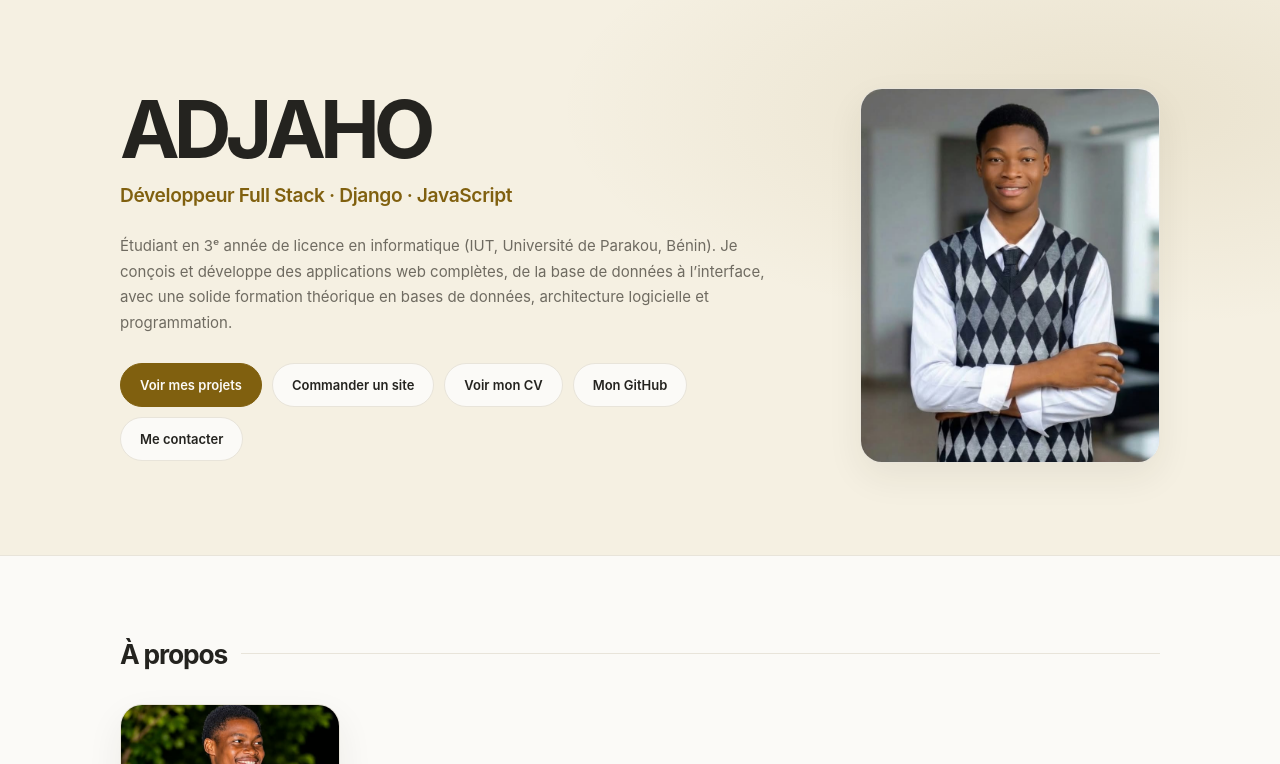
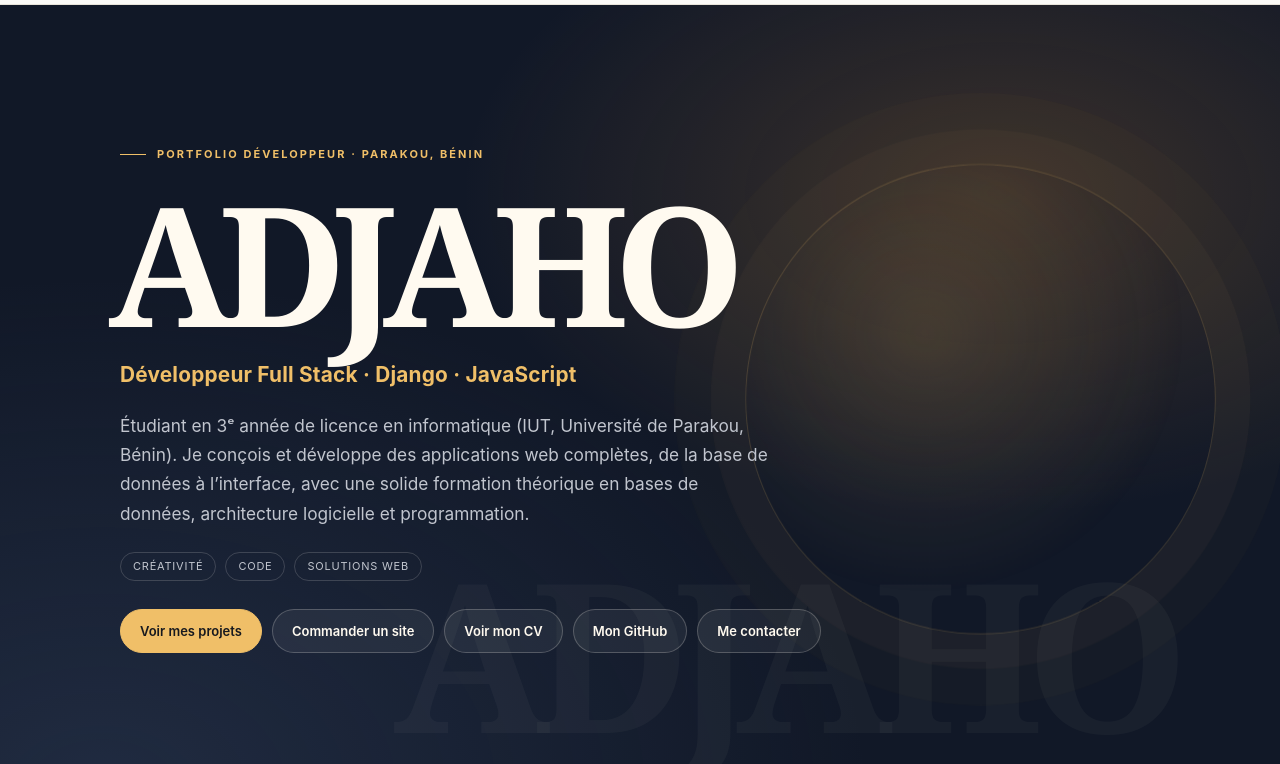
Before and after one commit to leonce535/my_portfolio, a plain HTML site: page index.html in a window 1280 px wide. Shown: the part 59-823 px from the top of the page. Drawn offline with Linux system fonts and the light colour scheme.

Commit message:
Add files via upload

```diff
--- a/index.html
+++ b/index.html
@@ -10,17 +10,19 @@
 <nav><div class="w"><strong>Léonce ADJAHO</strong><div><a href="#apropos">À propos</a><a href="#competences">Compétences</a><a href="#projets">Projets</a><a href="#commande">Commander un site</a><a href="#parcours">Parcours</a><details class="contact-menu"><summary>Envoyer un message</summary><div class="contact-options"><a href="https://wa.me/2290150367960?text=Bonjour%20L%C3%A9once%2C%20je%20souhaite%20discuter%20d%E2%80%99un%20projet%20de%20site%20web." target="_blank" rel="noopener">Écrire sur WhatsApp</a><a href="mailto:adjaholeonce12@gmail.com?subject=Demande%20de%20projet%20web">Écrire par e-mail</a></div></details></div></div></nav>
 
 <header><div class="w hero"><div class="txt">
+<p class="hero-eyebrow"><span></span> Portfolio développeur · Parakou, Bénin</p>
 <h1 id="hero-name" aria-label="ADJAHO, LÉONCE, BIENVENU"><span class="name-word" aria-hidden="true"><span class="letter-top">A</span><span class="letter-bottom">D</span><span class="letter-top">J</span><span class="letter-bottom">A</span><span class="letter-top">H</span><span class="letter-bottom">O</span></span></h1>
 <p class="role">Développeur Full Stack · Django · JavaScript</p>
 <p>Étudiant en 3ᵉ année de licence en informatique (IUT, Université de Parakou, Bénin). Je conçois et développe des applications web complètes, de la base de données à l’interface, avec une solide formation théorique en bases de données, architecture logicielle et programmation.</p>
+<div class="hero-meta"><span>Créativité</span><span>Code</span><span>Solutions web</span></div>
 <div class="btns"><a class="btn p" href="#projets">Voir mes projets</a><a class="btn" href="#commande">Commander un site</a><a class="btn" href="img/Leonce%20adjaho.pdf" target="_blank" rel="noopener">Voir mon CV</a><a class="btn" href="https://github.com/leonce535" target="_blank" rel="noopener">Mon GitHub</a><a class="btn" href="#contact">Me contacter</a></div>
-</div><div class="photo" role="img" aria-label="Photo de ADJAHO"><img src="img/port.jpeg" alt="Portrait de ADJAHO"></div></div></header>
+</div></div></header>
 
 <section id="apropos"><div class="w">
 <h2>À propos</h2>
-<div class="about"><div class="photo" role="img" aria-label="Photo de ADJAHO au travail"><img src="img/pro.jpeg" alt="ADJAHO au travail"></div><div>
 <p>Je suis capable de prendre en charge un projet de bout en bout : analyse du besoin, modélisation (MERISE, UML), développement du back-end, conception de l’interface et mise en ligne. J’ai déjà réalisé des missions en freelance et livré [4] projets complets.</p>
-<p>Ce qui me distingue : une base théorique rigoureuse (algèbre relationnelle, SQL, architecture client-serveur) associée à une pratique régulière du développement web.</p></div></div>
+<p>Ce qui me distingue : une base théorique rigoureuse (algèbre relationnelle, SQL, architecture client-serveur) associée à une pratique régulière du développement web.</p>
+</div>
 </div></section>
 
 <section id="competences"><div class="w">
@@ -43,11 +45,11 @@
 <ul class="tags"><li>HTML5</li><li>CSS3</li><li>JavaScript</li><li>Portfolio</li></ul>
 <div class="links"><a href="https://portfolio-emma2000.netlify.app" target="_blank" rel="noopener">Lien du projet</a><a href="#">Code source</a></div></div>
 
-<div class="card"><div class="shot"><img src="img/blog.png" alt="Aperçu du projet de blog universitaire"></div><h3>Projet 2 — Blog universitaire</h3>
-<div class="proj"><div><div class="k">Contexte</div>Exercice réalisé dans le cadre des cours en licence 2, autour de la création d’un blog universitaire.</div>
-<div><div class="k">Réalisation</div><ul><li>Accueil avec présentation du blog</li><li>Affichage de quelques articles sous forme de cartes</li><li>Interface claire, moderne et adaptée à la lecture</li></ul></div></div>
-<ul class="tags"><li>HTML</li><li>CSS</li><li>JavaScript</li><li>Blog</li><li>Université</li></ul>
-<p class="soon">Projet de cours réalisé en licence 2.</p></div>
+<div class="card"><div class="shot"><img src="img/image.png" alt="Aperçu de ma boutique de vente d’articles"></div><h3>Projet 2 — Boutique de vente d’articles</h3>
+<div class="proj"><div><div class="k">Contexte</div>Site d’essai simple que j’ai réalisé moi-même pour présenter et vendre des articles.</div>
+<div><div class="k">Réalisation</div><ul><li>Présentation des articles dans une interface de boutique</li><li>Affichage des produits sous forme de cartes</li><li>Navigation simple et claire</li></ul></div></div>
+<ul class="tags"><li>HTML</li><li>CSS</li><li>JavaScript</li><li>Boutique</li><li>Commerce</li></ul>
+<p class="soon">Site d’essai personnel réalisé par moi-même.</p></div>
 
 <div class="card"><div class="shot"><img src="img/cap1.jpeg" alt="Aperçu du projet de pharmacie"></div><span class="badge">En cours</span><h3>Projet 3 — Paiement de médicaments en ligne</h3>
 <div class="proj"><div><div class="k">Contexte</div>Plateforme de commande de médicaments en ligne permettant aux utilisateurs de trouver des pharmacies, sélectionner des produits, valider un achat et recevoir la livraison à domicile.</div>
--- a/main.css
+++ b/main.css
@@ -52,7 +52,7 @@ body {
   margin: 0;
   background: var(--bg);
   color: var(--fg);
-  font-family: Inter, ui-sans-serif, system-ui, -apple-system, BlinkMacSystemFont, "Segoe UI", sans-serif;
+  font-family: Inter, "Segoe UI", ui-sans-serif, system-ui, -apple-system, BlinkMacSystemFont, sans-serif;
   line-height: 1.7;
   -webkit-font-smoothing: antialiased;
 }
@@ -78,7 +78,7 @@ nav {
   z-index: 10;
   border-bottom: 1px solid var(--line);
   background: color-mix(in srgb, var(--bg) 92%, transparent);
-  padding: 14px 0;
+  padding: 16px 0;
   font-size: 13px;
   backdrop-filter: blur(14px);
 }
@@ -93,8 +93,9 @@ nav .w {
 
 nav strong {
   color: var(--fg);
-  font-size: 15px;
-  letter-spacing: -.03em;
+  font-family: Georgia, "Times New Roman", serif;
+  font-size: 18px;
+  letter-spacing: -.04em;
 }
 
 nav div {
@@ -170,28 +171,90 @@ nav .contact-options a:hover {
 }
 
 header {
+  --hero-bg: #111827;
+  --hero-fg: #fffaf0;
+  --hero-muted: #c1c5ce;
+  --hero-accent: #f0bf68;
+  position: relative;
   overflow: hidden;
-  border-bottom: 1px solid var(--line);
+  border-bottom: 1px solid rgba(240, 191, 104, .28);
   background:
-    radial-gradient(ellipse at 86% 20%, color-mix(in srgb, var(--ac) 10%, transparent), transparent 35%),
-    var(--acs);
-  padding: clamp(52px, 8vw, 92px) 0;
+    radial-gradient(ellipse at 78% 24%, rgba(166, 112, 52, .28), transparent 38%),
+    radial-gradient(ellipse at 8% 100%, rgba(67, 87, 124, .3), transparent 46%),
+    var(--hero-bg);
+  padding: clamp(74px, 11vw, 142px) 0 clamp(80px, 11vw, 136px);
+  color: var(--hero-fg);
 }
 
 .hero {
-  display: grid;
-  grid-template-columns: minmax(0, 1fr) 300px;
-  gap: clamp(36px, 7vw, 80px);
+  position: relative;
+  z-index: 1;
+}
+
+.hero::before {
+  position: absolute;
+  top: 50%;
+  right: -5%;
+  width: clamp(220px, 36vw, 480px);
+  aspect-ratio: 1;
+  border: 1px solid rgba(240, 191, 104, .22);
+  border-radius: 50%;
+  background: radial-gradient(circle at 38% 36%, rgba(240, 191, 104, .17), transparent 64%);
+  box-shadow: 0 0 0 34px rgba(240, 191, 104, .035), 0 0 0 70px rgba(240, 191, 104, .025);
+  content: "";
+  pointer-events: none;
+  transform: translateY(-50%);
+  animation: orbit-glow 8s ease-in-out infinite alternate;
+}
+
+.hero::after {
+  position: absolute;
+  right: -1%;
+  bottom: -0.5em;
+  color: rgba(255, 250, 240, .035);
+  content: "ADJAHO";
+  font-family: Georgia, "Times New Roman", serif;
+  font-size: clamp(5rem, 17vw, 13rem);
+  font-weight: 700;
+  letter-spacing: -.09em;
+  line-height: 1;
+  pointer-events: none;
+  white-space: nowrap;
+}
+
+.txt {
+  max-width: 840px;
+  animation: hero-enter .8s cubic-bezier(.2, .75, .25, 1) both;
+}
+
+.hero-eyebrow {
+  display: flex;
   align-items: center;
+  gap: 11px;
+  margin: 0 0 22px;
+  color: var(--hero-accent);
+  font-size: 11px;
+  font-weight: 750;
+  letter-spacing: .19em;
+  text-transform: uppercase;
+}
+
+.hero-eyebrow span {
+  width: 26px;
+  height: 1px;
+  background: currentColor;
 }
 
 h1 {
-  margin: 0 0 10px;
-  color: var(--fg);
-  font-size: clamp(2.8rem, 8vw, 5rem);
-  font-weight: 750;
-  letter-spacing: -.075em;
-  line-height: 1;
+  position: relative;
+  z-index: 1;
+  margin: 0 0 18px -0.07em;
+  color: var(--hero-fg);
+  font-family: Georgia, "Times New Roman", serif;
+  font-size: clamp(4.5rem, 13vw, 10.5rem);
+  font-weight: 700;
+  letter-spacing: -.09em;
+  line-height: .92;
 }
 
 h1 span {
@@ -258,26 +321,93 @@ h1 span:nth-child(6) {
 }
 
 .role {
-  margin: 0 0 22px;
-  color: var(--ac);
-  font-size: clamp(1rem, 2vw, 1.2rem);
-  font-weight: 600;
-  letter-spacing: -.02em;
+  margin: 0 0 18px;
+  color: var(--hero-accent);
+  font-size: clamp(1rem, 2.2vw, 1.3rem);
+  font-weight: 650;
+  letter-spacing: .01em;
 }
 
-header p:not(.role) {
+header .txt > p:not(.role):not(.hero-eyebrow) {
+  position: relative;
+  z-index: 1;
   max-width: 650px;
   margin: 0;
-  color: var(--mut);
-  font-size: 15px;
+  color: var(--hero-muted);
+  font-size: clamp(.98rem, 1.5vw, 1.08rem);
+}
+
+.hero-meta {
+  display: flex;
+  flex-wrap: wrap;
+  gap: 9px;
+  margin-top: 24px;
+}
+
+.hero-meta span {
+  border: 1px solid rgba(255, 250, 240, .17);
+  border-radius: 999px;
+  padding: 4px 12px;
+  color: var(--hero-muted);
+  font-size: 11px;
+  letter-spacing: .07em;
+  text-transform: uppercase;
 }
 
 .btns {
+  position: relative;
+  z-index: 1;
   display: flex;
   flex-wrap: wrap;
   gap: 10px;
   margin-top: 28px;
   font-size: 13px;
+}
+
+header .btn {
+  border-color: rgba(255, 250, 240, .22);
+  background: rgba(255, 250, 240, .06);
+  color: var(--hero-fg);
+  backdrop-filter: blur(8px);
+}
+
+header .btn:hover {
+  border-color: var(--hero-accent);
+  background: rgba(255, 250, 240, .12);
+}
+
+header .btn.p {
+  border-color: var(--hero-accent);
+  background: var(--hero-accent);
+  color: #17191e;
+}
+
+header .btn.p:hover {
+  background: #ffd58a;
+}
+
+@keyframes hero-enter {
+  from {
+    opacity: 0;
+    transform: translateY(24px);
+  }
+
+  to {
+    opacity: 1;
+    transform: translateY(0);
+  }
+}
+
+@keyframes orbit-glow {
+  from {
+    opacity: .55;
+    transform: translateY(-50%) scale(.96);
+  }
+
+  to {
+    opacity: 1;
+    transform: translateY(-50%) scale(1.04);
+  }
 }
 
 .btn {
@@ -322,9 +452,10 @@ h2 {
   gap: 14px;
   margin: 0 0 28px;
   color: var(--fg);
-  font-size: clamp(1.35rem, 3vw, 1.65rem);
-  font-weight: 700;
-  letter-spacing: -.045em;
+  font-family: Georgia, "Times New Roman", serif;
+  font-size: clamp(1.8rem, 4vw, 2.5rem);
+  font-weight: 600;
+  letter-spacing: -.055em;
 }
 
 h2::after {
@@ -394,20 +525,21 @@ h2::after {
   background: var(--card);
   padding: 22px;
   box-shadow: 0 3px 12px rgba(48, 39, 18, .025);
-  transition: transform .2s ease, box-shadow .2s ease, border-color .2s ease;
+  transition: transform .28s cubic-bezier(.2, .75, .25, 1), box-shadow .28s ease, border-color .28s ease;
 }
 
 .card:hover {
-  transform: translateY(-3px);
+  transform: translateY(-6px);
   border-color: color-mix(in srgb, var(--ac) 38%, var(--line));
   box-shadow: var(--shadow);
 }
 
 .card h3 {
   margin: 0 0 8px;
-  font-size: 1.05rem;
-  font-weight: 700;
-  letter-spacing: -.025em;
+  font-family: Georgia, "Times New Roman", serif;
+  font-size: 1.2rem;
+  font-weight: 600;
+  letter-spacing: -.035em;
   line-height: 1.4;
 }
 
@@ -557,31 +689,24 @@ footer {
   font-style: italic;
 }
 
-.photo {
-  overflow: hidden;
-  aspect-ratio: 4 / 5;
-  border: 1px solid var(--line);
-  border-radius: 22px;
-  background: var(--bg);
-  box-shadow: var(--shadow);
-}
-
-.photo img {
-  width: 100%;
-  height: 100%;
-  object-fit: cover;
-}
-
 .about {
   display: grid;
-  grid-template-columns: 220px minmax(0, 1fr);
-  gap: 32px;
-  align-items: center;
+  grid-template-columns: repeat(2, minmax(0, 1fr));
+  gap: 28px;
 }
 
 .about p {
   margin: 0 0 14px;
   color: var(--mut);
+  font-size: clamp(1rem, 1.5vw, 1.12rem);
+}
+
+.about p:first-child {
+  color: var(--fg);
+  font-size: clamp(1.15rem, 2vw, 1.4rem);
+  font-weight: 550;
+  letter-spacing: -.025em;
+  line-height: 1.55;
 }
 
 .about p:last-child {
@@ -611,22 +736,17 @@ footer {
     gap: 5px 14px;
   }
 
-  .hero,
   .about {
     grid-template-columns: 1fr;
   }
 
-  .hero {
-    gap: 28px;
+  .hero::before {
+    top: 60%;
+    right: -44%;
   }
 
-  .hero .photo {
-    order: -1;
-    width: min(100%, 230px);
-  }
-
-  .about .photo {
-    width: min(100%, 220px);
+  .hero::after {
+    right: -17%;
   }
 }
 
```
Also changed, not shown: image.png (added).
